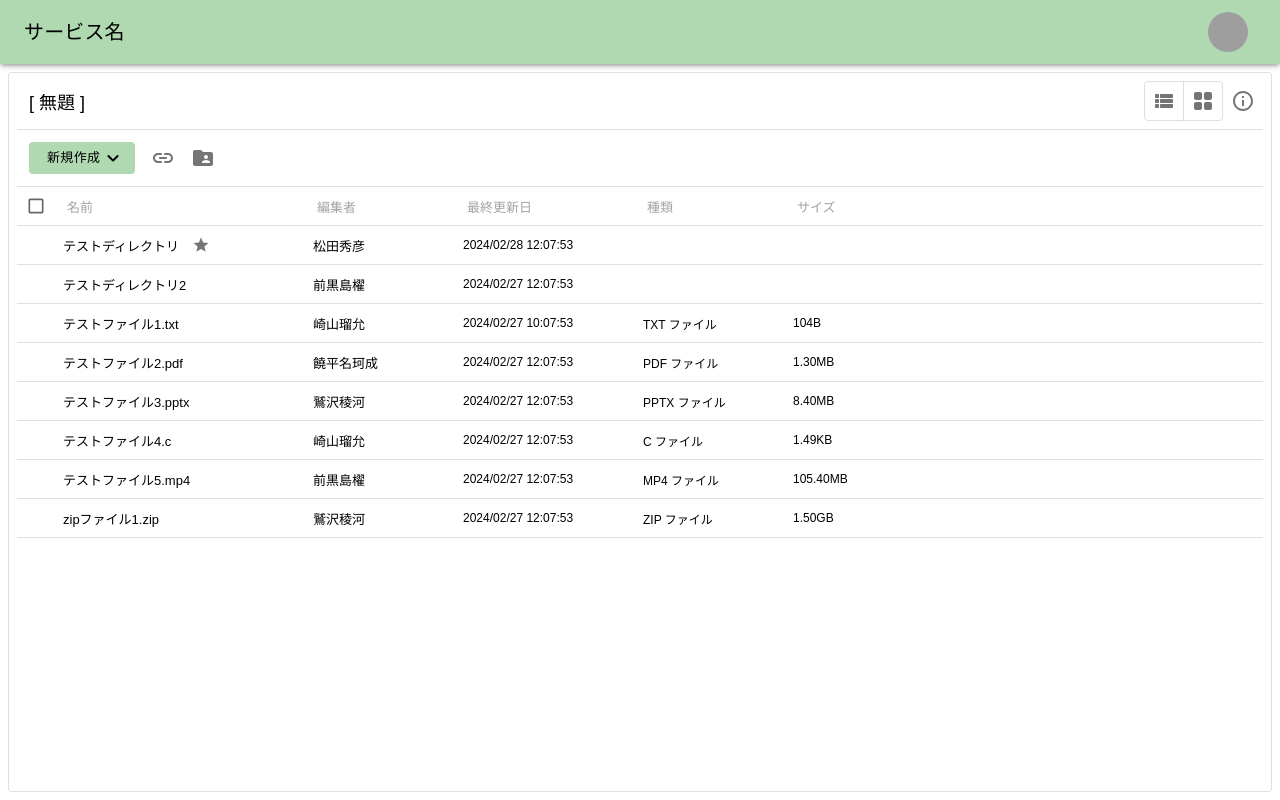
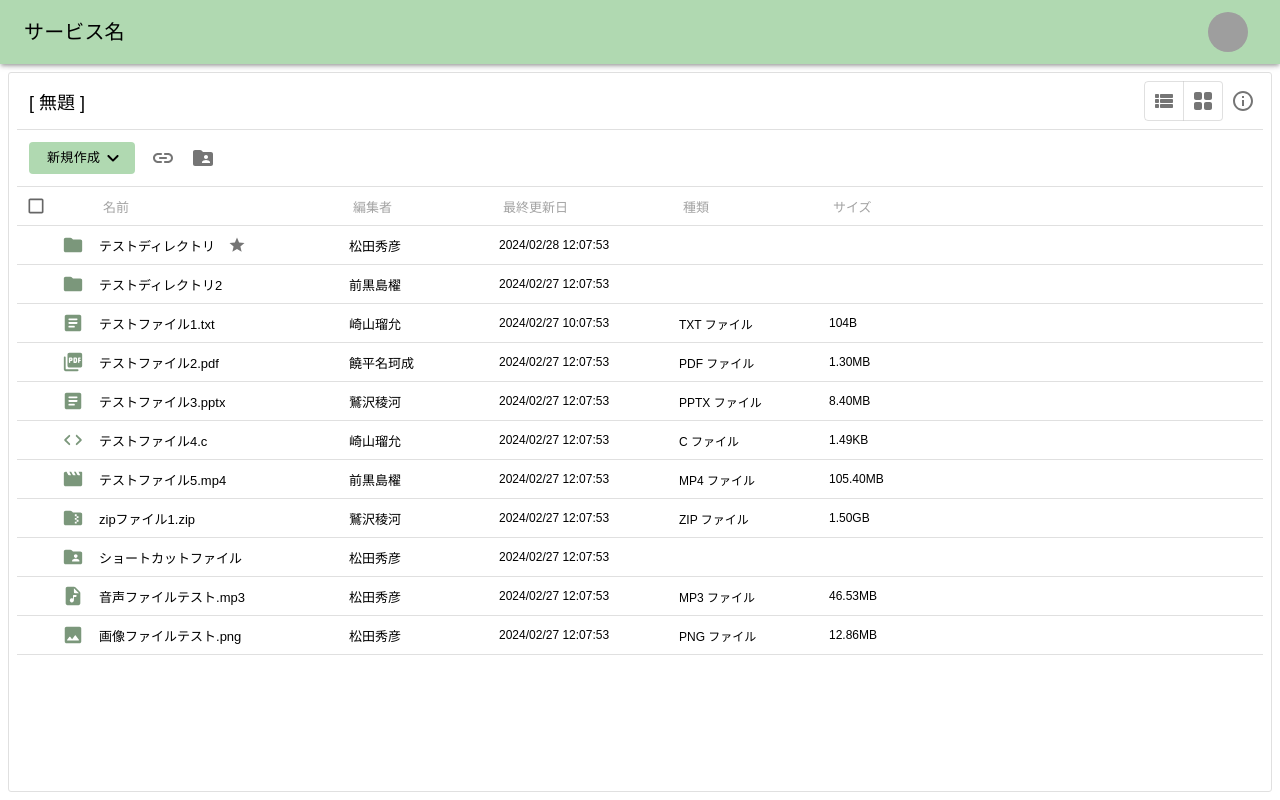
Before and after one commit to yambaru-hackathon/Group-4, a Next.js app: page /course/1/resource in a window 1280 px wide. Built offline with nearby package versions, Linux system fonts and the light colour scheme; grey boxes are pictures that could not be loaded.

Commit message:
Add icon to column

```diff
--- /dev/null
+++ b/src/drive/components/Body/List/Data/Columns/FileTypeIcon.jsx
@@ -0,0 +1,75 @@
+import { Box } from '@mui/material'
+import React, { useEffect, useState } from 'react'
+import FolderRoundedIcon from '@mui/icons-material/FolderRounded';
+import FolderZipRoundedIcon from '@mui/icons-material/FolderZipRounded';
+import FolderSharedRoundedIcon from '@mui/icons-material/FolderSharedRounded';
+import MovieCreationRoundedIcon from '@mui/icons-material/MovieCreationRounded';
+import CodeRoundedIcon from '@mui/icons-material/CodeRounded';
+import ArticleRoundedIcon from '@mui/icons-material/ArticleRounded';
+import AudioFileRoundedIcon from '@mui/icons-material/AudioFileRounded';
+import PictureAsPdfRoundedIcon from '@mui/icons-material/PictureAsPdfRounded';
+import ImageRoundedIcon from '@mui/icons-material/ImageRounded';
+import DriveStyles from '@/styles/drive.module.css';
+
+const movieType = ["mp4", "mov", "avi", "wmv", "flv", "mkv", "webm", "mpg", "mpeg", "m4v", "3gp", "3g2", "ogv", "ogg", "ogm", "ogx"];
+const imageType = ["jpg", "jpeg", "png", "gif", "bmp", "webp", "tiff", "tif", "svg", "ico", "jpe", "jfif", "jp2", "j2k", "jpf", "jpx", "jpm", "mj2", "heif", "heic", "avif"];
+const audioType = ["mp3", "wav", "flac", "m4a", "wma", "aac", "ogg", "oga", "opus", "weba", "3gp", "3g2"];
+const scriptType = ["c", "cpp", "cc", "cxx", "java", "py", "js", "ts", "tsx", "html", "css", "scss", "sass", "less", "rb", "go", "rs", "php", "sh", "bat", "ps1", "psm1", "psd1", "ps1xml", "pssc", "psc1", "psc2", "pl", "pm", "t", "r", "lua", "swift", "kt", "kts", "clj", "cljs", "cljc", "edn", "scala", "groovy", "dart", "cs", "fs", "fsx", "fsi", "fsscript", "fsharp", "f#", "vbs", "vba", "vbscript", "vb", "vb6", "vb.net", "cobol", "fortran", "pascal", "delphi", "objectpascal", "perl", "perl6", "raku", "rakudo", "cs", "xml", "yaml", "yml", "json", "toml", "ini", "cfg", "conf", "properties", "env", "envrc", "env.example", "env.local", "env.development", "env.test", "env.staging", "env.production", "env.local", "env.dev", "env.prod", "env.stg", "env.tst", "env.prd", "sql"];
+
+const fileTypeChecker = (type, file_type) => {
+  switch(type.toLowerCase()) {
+    case "directory":
+      if (file_type === "shortcut") {
+        return <FolderSharedRoundedIcon fontSize='inherit' />;
+      }
+      return <FolderRoundedIcon fontSize='inherit' />;
+    case "zip":
+      return <FolderZipRoundedIcon fontSize='inherit' />;
+    case "file":
+      // 動画ファイル
+      if (movieType.includes(file_type)) {
+        return <MovieCreationRoundedIcon fontSize='inherit' />;
+      }
+      // 音楽ファイル
+      else if (audioType.includes(file_type)) {
+        return <AudioFileRoundedIcon fontSize='inherit' />;
+      }
+      // 画像ファイル
+      else if (imageType.includes(file_type)) {
+        return <ImageRoundedIcon fontSize='inherit' />;
+      }
+      // PDF
+      else if (file_type === "pdf") {
+        return <PictureAsPdfRoundedIcon fontSize='inherit' />;
+      }
+      // スクリプトファイル
+      else if (scriptType.includes(file_type)) {
+        return <CodeRoundedIcon fontSize='inherit' />;
+      }
+      return <ArticleRoundedIcon fontSize='inherit' />;
+  }
+}
+
+const FileTypeIcon = ({
+  type,
+  file_type,
+  width,
+}) => {
+
+  const [fileIcon, setFileIcon] = useState(null);
+
+  useEffect(() => {
+  }, [type]);
+
+  return (
+    <Box
+      width={width}
+      className={DriveStyles.ListViewDataFieldsIconBox}
+      color="primary.dark"
+    >
+      {fileTypeChecker(type, file_type)}
+    </Box>
+  )
+}
+
+export default FileTypeIcon
--- a/src/drive/components/Body/List/Data/DataColumn.jsx
+++ b/src/drive/components/Body/List/Data/DataColumn.jsx
@@ -11,6 +11,7 @@ import FileTypeColumn from "@/drive/components/Body/List/Data/Columns/FileTypeCo
 import FileSizeColumn from "@/drive/components/Body/List/Data/Columns/FileSizeColumn"
 import ItemMenu from "@/drive/components/Body/List/Data/Menu/ItemMenu";
 import { selectItems } from '@/recoil/Drive/Items';
+import FileTypeIcon from '@/drive/components/Body/List/Data/Columns/FileTypeIcon';
 
 const DataColumn = ({
   uid = null,
@@ -32,7 +33,6 @@ const DataColumn = ({
   // Handlers
   const handleLikeChange = (e) => {
     e.stopPropagation();
-    // setIsLike(!isLike);
   }
 
   const menuOpenHandler = (e) => {
@@ -88,6 +88,13 @@ const DataColumn = ({
           onChange={selectChangeHandler}
         />
 
+        {/* アイコン */}
+        <FileTypeIcon
+          type={type}
+          file_type={file_type}
+          width={columns.find(elm => elm.fieldId === "icon")?.width}
+        />
+
         {/* ファイル名 */}
         <FileNameColumn
           value={file_name}
--- a/src/recoil/Drive/Fields.jsx
+++ b/src/recoil/Drive/Fields.jsx
@@ -3,6 +3,10 @@ import { atom } from "recoil";
 const columnFields = atom({
   key: "columnFields",
   default: [{
+    fieldName: "",
+    fieldId: "icon",
+    width: "36px",
+  },{
     fieldName: "名前",
     fieldId: "name",
     width: "250px",
--- a/src/recoil/Drive/Items.jsx
+++ b/src/recoil/Drive/Items.jsx
@@ -138,6 +138,57 @@ const directoryItems = atom({
         isLike: false,
         file_size: 1610612736,
         file_type: "zip",
+    },{
+        type: "directory",
+        name: "ショートカットファイル",
+        uid: "njffu99kb96kmyah6ts8adx6bn832rkaase37ggk8h7whf897n",
+        update_at: "2024-02-27T12:07:53.564Z",
+        update_user: {
+            user_name: "松田秀彦",
+            user_id: "1",
+        },
+        create_at: "2024-02-25T12:07:53.564ZZ",
+        create_user: {
+            user_name: "松田秀彦",
+            user_id: "1",
+        },
+        isLike: false,
+        file_size: null,
+        file_type: "shortcut",
+    },{
+        type: "file",
+        name: "音声ファイルテスト",
+        uid: "4dcgk2ysea4ka6gi2is7ckx9n6e7gjswijh8cacni58kimbyj7",
+        update_at: "2024-02-27T12:07:53.564Z",
+        update_user: {
+            user_name: "松田秀彦",
+            user_id: "1",
+        },
+        create_at: "2024-02-25T12:07:53.564ZZ",
+        create_user: {
+            user_name: "松田秀彦",
+            user_id: "1",
+        },
+        isLike: false,
+        file_size: 48787737,
+        file_type: "mp3",
+    },{
+        type: "file",
+        name: "画像ファイルテスト",
+        uid: "tt68k79k7spk5zbh8m3x5si3gihprsdsrhzwa6pby9whz33eh2",
+        update_at: "2024-02-27T12:07:53.564Z",
+        update_user: {
+            user_name: "松田秀彦",
+            user_id: "1",
+        },
+        create_at: "2024-02-25T12:07:53.564ZZ",
+        create_user: {
+            user_name: "松田秀彦",
+            user_id: "1",
+        },
+        isLike: false,
+        file_size: 13487687,
+        file_type: "png",
     }],
 });
 
--- a/src/styles/drive.module.css
+++ b/src/styles/drive.module.css
@@ -135,6 +135,14 @@
     transition: opacity .1s;
 }
 
+.ListViewDataFieldsIconBox {
+    display: flex;
+    justify-content: center;
+    align-items: center;
+    box-sizing: border-box;
+    font-size: 22px;
+}
+
 
 .ListViewDataFieldsFileNameColumn {
     display: flex;
```
